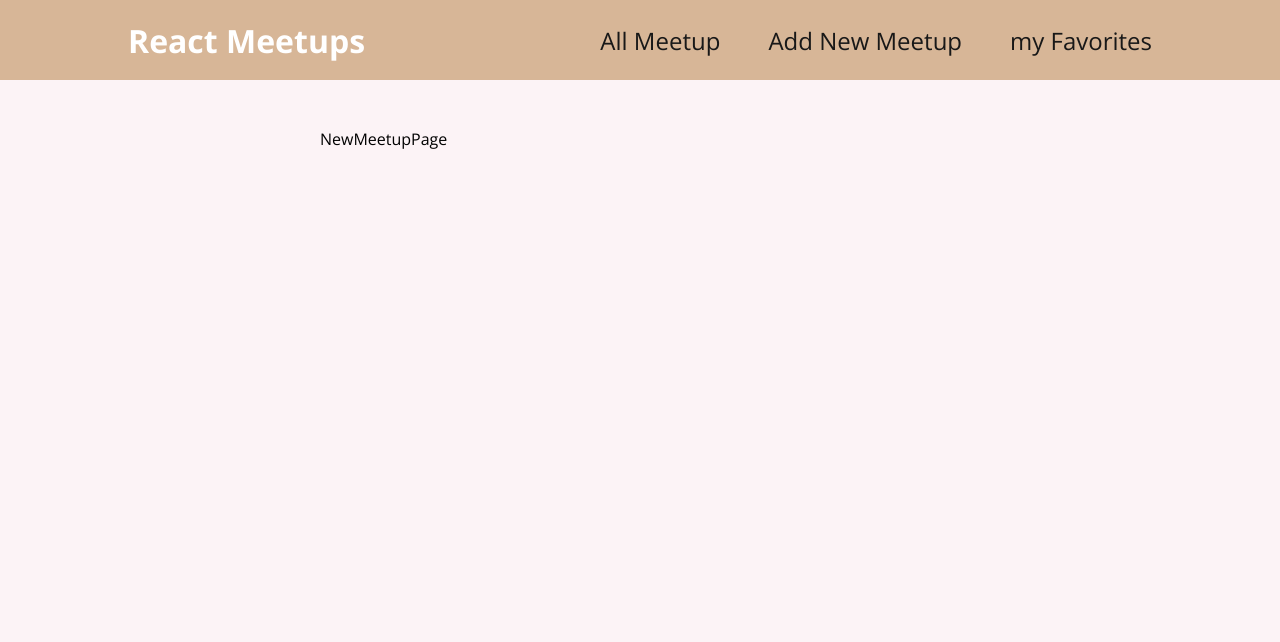
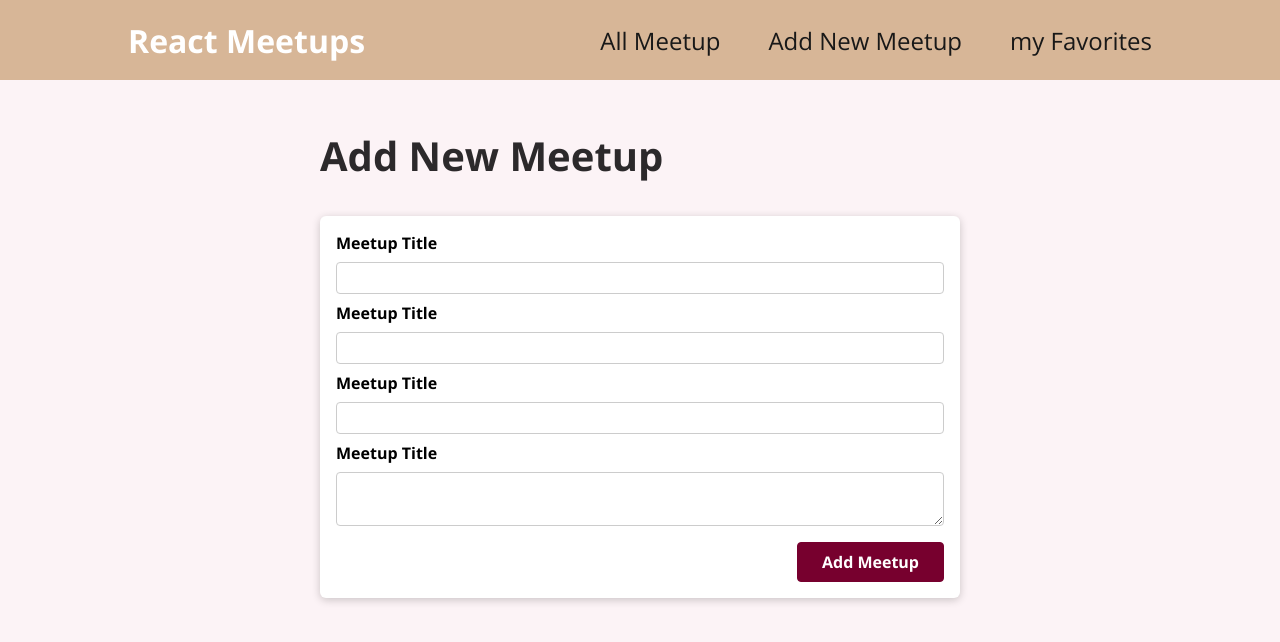
Before and after one commit to taesubyun/react_review, a React (Create React App) app: page /new-meetup in a window 1280 px wide. Shown: the top 642 px of the page. Built offline with nearby package versions, Linux system fonts and the light colour scheme.

Commit message:
Create NewMeetup-page form

```diff
--- /dev/null
+++ b/src/components/meetups/NewMeetupForm.js
@@ -0,0 +1,32 @@
+import Card from '../ui/Card';
+import classes from './NewMeetupForm.module.css';
+
+function NewMeetupForm() {
+  return (
+    <Card>
+      <form className={classes.form}>
+        <div className={classes.control}>
+          <label htmlFor='title'>Meetup Title</label>
+          <input type='text' required id='title' />
+        </div>
+        <div className={classes.control}>
+          <label htmlFor='image'>Meetup Title</label>
+          <input type='url' required id='image' />
+        </div>
+        <div className={classes.control}>
+          <label htmlFor='address'>Meetup Title</label>
+          <input type='text' required id='address' />
+        </div>
+        <div className={classes.control}>
+          <label htmlFor='description'>Meetup Title</label>
+          <textarea type='description' required row='5'></textarea>
+        </div>
+        <div className={classes.actions}>
+          <button type='button'>Add Meetup</button>
+        </div>
+      </form>
+    </Card>
+  );
+}
+
+export default NewMeetupForm;
--- /dev/null
+++ b/src/components/meetups/NewMeetupForm.module.css
@@ -0,0 +1,45 @@
+.form {
+  padding: 1rem;
+}
+
+.control {
+  margin-bottom: 0.5rem;
+}
+
+.control label {
+  display: block;
+  font-weight: bold;
+  margin-bottom: 0.5rem;
+}
+
+.control input,
+.control textarea {
+  display: block;
+  font: inherit;
+  border-radius: 4px;
+  border: 1px solid #ccc;
+  padding: 0.25rem;
+  width: 100%;
+}
+
+.actions {
+  margin-top: 1rem;
+  text-align: right;
+}
+
+.actions button {
+  font: inherit;
+  cursor: pointer;
+  background-color: #77002e;
+  color: white;
+  padding: 0.5rem 1.5rem;
+  border: 1px solid #77002e;
+  border-radius: 4px;
+  font-weight: bold;
+}
+
+.actions button:hover,
+.actions button:active {
+  background-color: #a50e48;
+  border-color: #a50e48;
+}
--- a/src/pages/NewMeetup.js
+++ b/src/pages/NewMeetup.js
@@ -1,5 +1,12 @@
+import NewMeetupForm from '../components/meetups/NewMeetupForm';
+
 function NewMeetupPage() {
-  return <div>NewMeetupPage</div>;
+  return (
+    <section>
+      <h1>Add New Meetup</h1>
+      <NewMeetupForm />
+    </section>
+  );
 }
 
 export default NewMeetupPage;
```
